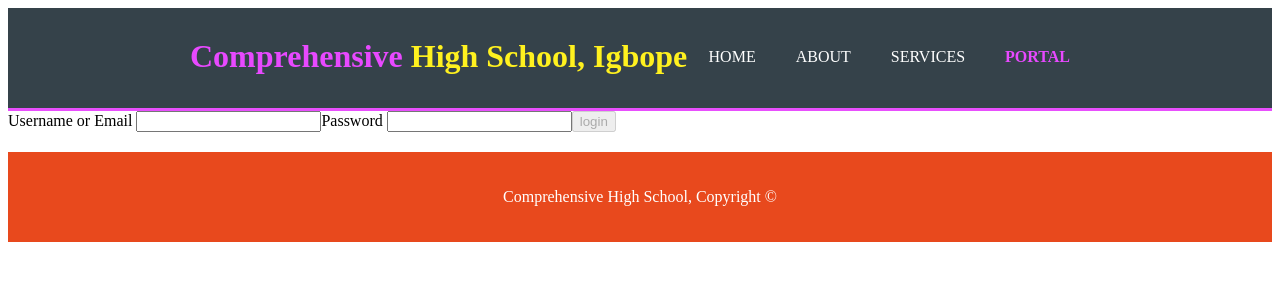
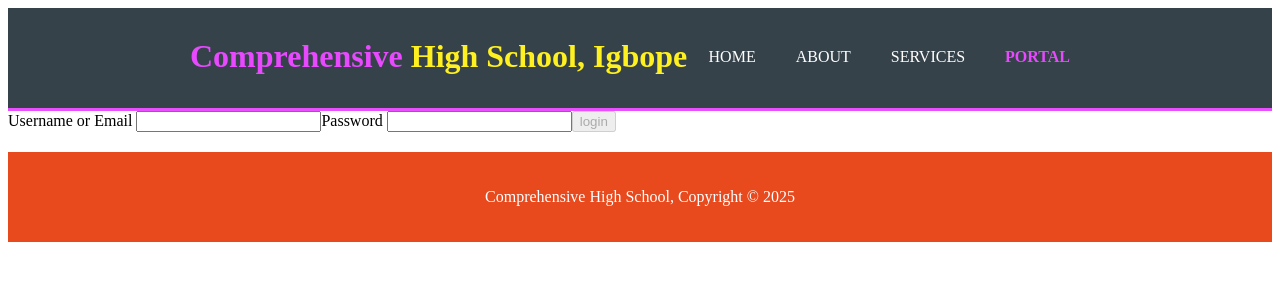
Before and after one commit to Solayof/school-management-system, an Angular app in the folder web_dynamics/: page /login in a window 1280 px wide. Shown: the top 300 px of the page. Built offline with nearby package versions, Linux system fonts and the light colour scheme; no server answers.

Commit message:
update footer.component.ts file

```diff
--- a/web_dynamics/src/app/footer/footer.component.ts
+++ b/web_dynamics/src/app/footer/footer.component.ts
@@ -7,5 +7,6 @@ import { Component } from '@angular/core';
   styleUrl: './footer.component.css'
 })
 export class FooterComponent {
+  year = new Date().getFullYear();
 
 }
```
